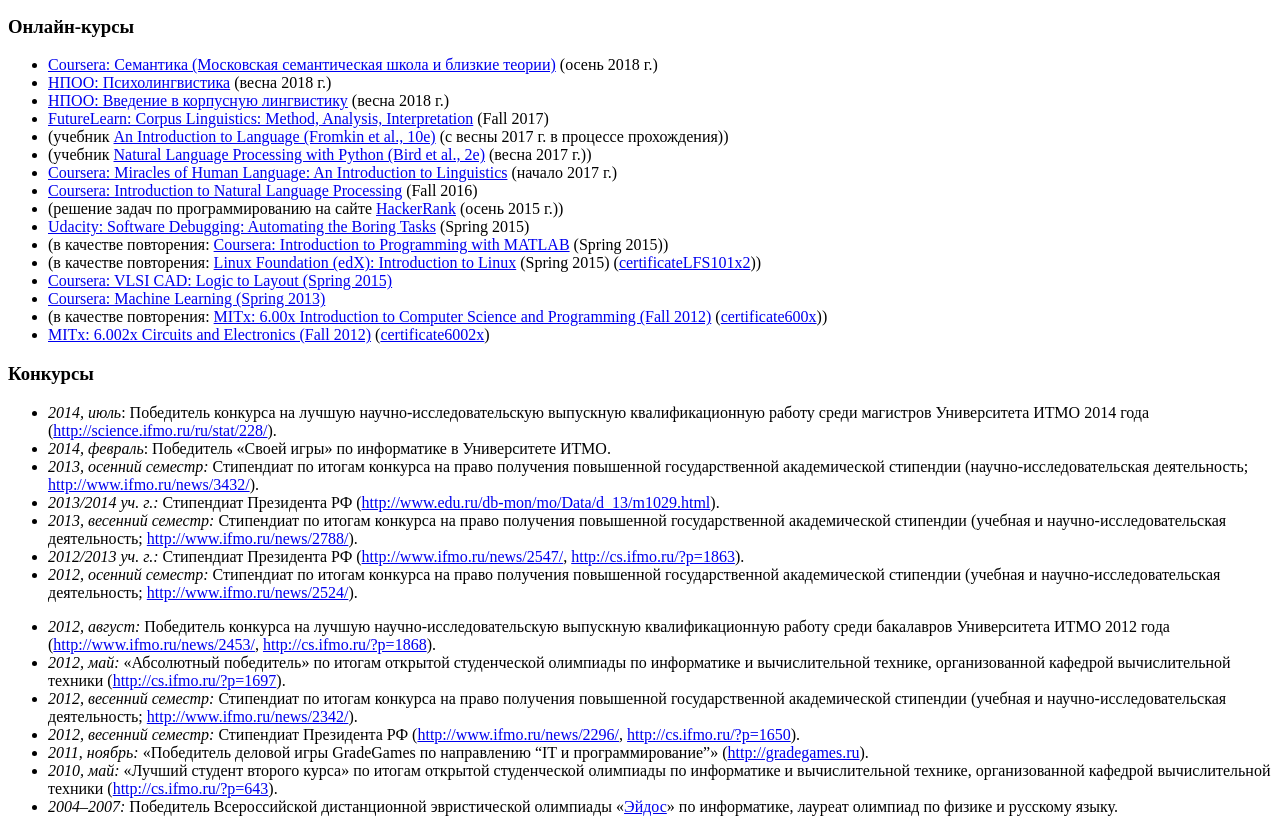
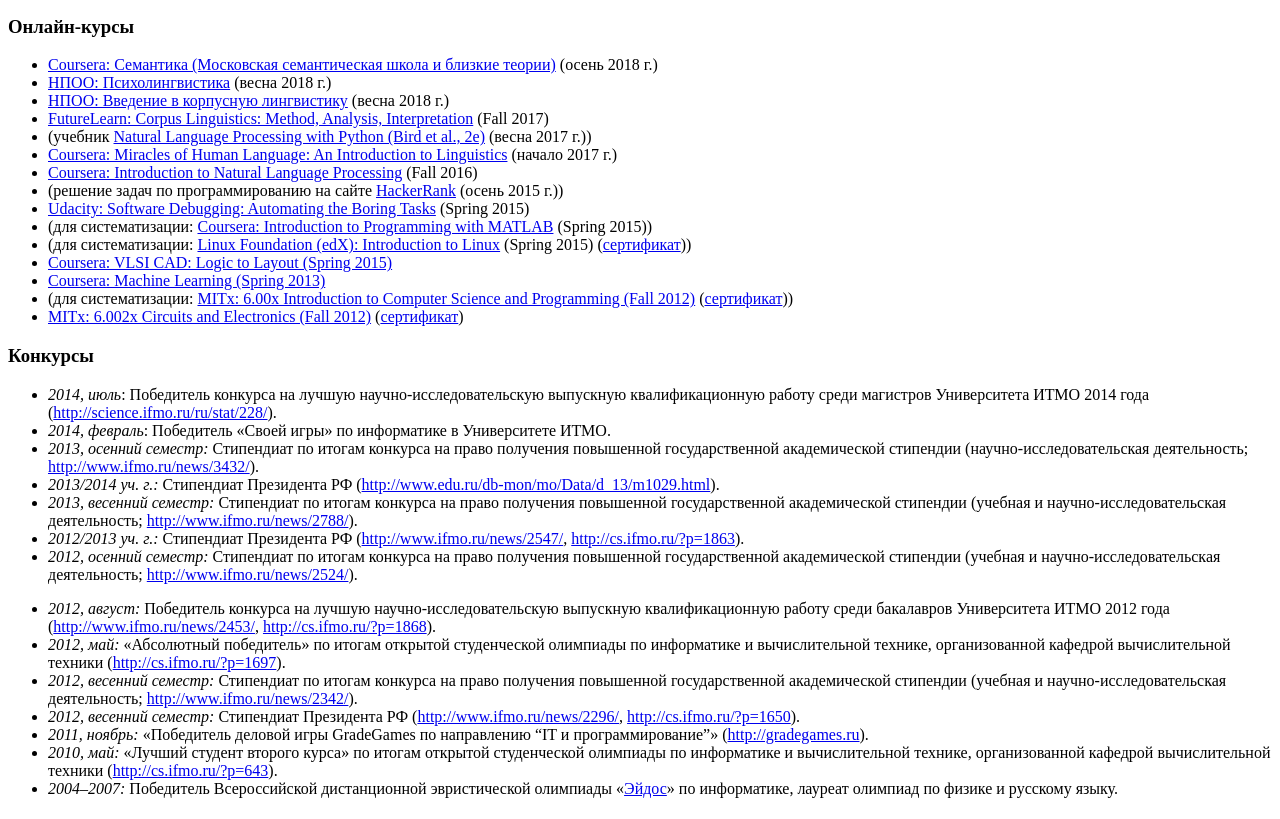
Before and after one commit to kbulygin/kbulygin.github.io, a plain HTML site: page index.html in a window 1280 px wide. Shown: the part 789-1608 px from the top of the page. Drawn offline with Linux system fonts and the light colour scheme.

Commit message:
Add files via upload

```diff
--- a/index.html
+++ b/index.html
@@ -75,18 +75,17 @@
                     <li><a href="https://openedu.ru/course/spbu/PSYLING/">НПОО: Психолингвистика</a> (весна 2018 г.)</li>
                     <li><a href="https://openedu.ru/course/hse/CORPUS/">НПОО: Введение в корпусную лингвистику</a> (весна 2018 г.)</li>
                     <li><a href="https://www.futurelearn.com/courses/corpus-linguistics">FutureLearn: Corpus Linguistics: Method, Analysis, Interpretation</a> (Fall 2017)</li>
-                    <li>(учебник <a href="https://books.google.com/books?id=rM_ntI7923AC">An Introduction to Language (Fromkin et al., 10e)</a> (с весны 2017 г. в процессе прохождения))</li>
                     <li>(учебник <a href="https://www.nltk.org/book/">Natural Language Processing with Python (Bird et al., 2e)</a> (весна 2017 г.))</li>
                     <li><a href="https://www.coursera.org/learn/human-language">Coursera: Miracles of Human Language: An Introduction to Linguistics</a> (начало 2017 г.)</li>
                     <li><a href="https://www.class-central.com/course/coursera-introduction-to-natural-language-processing-3332">Coursera: Introduction to Natural Language Processing</a> (Fall 2016)</li>
                     <li>(решение задач по программированию на сайте <a href="https://www.hackerrank.com/kbulygin">HackerRank</a> (осень 2015 г.))</li>
                     <li><a href="https://www.udacity.com/course/software-debugging--cs259">Udacity: Software Debugging: Automating the Boring Tasks</a> (Spring 2015)</li>
-                    <li>(в качестве повторения: <a href="https://www.coursera.org/course/matlab">Coursera: Introduction to Programming with MATLAB</a> (Spring 2015))</li>
-                    <li>(в качестве повторения: <a href="https://www.edx.org/course/introduction-linux-linuxfoundationx-lfs101x-2">Linux Foundation (edX): Introduction to Linux</a> (Spring 2015) (<a href="https://verify.edx.org/cert/6fc3b6193b524f728396483013ce59e6">certificateLFS101x2</a>))</li>
+                    <li>(для систематизации: <a href="https://www.coursera.org/course/matlab">Coursera: Introduction to Programming with MATLAB</a> (Spring 2015))</li>
+                    <li>(для систематизации: <a href="https://www.edx.org/course/introduction-linux-linuxfoundationx-lfs101x-2">Linux Foundation (edX): Introduction to Linux</a> (Spring 2015) (<a href="https://verify.edx.org/cert/6fc3b6193b524f728396483013ce59e6">сертификат</a>))</li>
                     <li><a href="https://class.coursera.org/vlsicad-003">Coursera: VLSI CAD: Logic to Layout (Spring 2015)</a></li>
                     <li><a href="https://class.coursera.org/ml-003/class/index">Coursera: Machine Learning (Spring 2013)</a></li>
-                    <li>(в качестве повторения: <a href="https://www.edx.org/courses/MITx/6.00x/2012_Fall/info">MITx: 6.00x Introduction to Computer Science and Programming (Fall 2012)</a> (<a href="https://verify.edx.org/downloads/bf4d237dea304668ace179b5dabee85d/Certificate.pdf">certificate600x</a>))</li>
-                    <li><a href="https://www.edx.org/courses/MITx/6.002x/2012_Fall/info">MITx: 6.002x Circuits and Electronics (Fall 2012)</a> (<a href="https://verify.edx.org/downloads/7706d97d8aa14590816c75d335956fa6/Certificate.pdf">certificate6002x</a>)</li>
+                    <li>(для систематизации: <a href="https://www.edx.org/courses/MITx/6.00x/2012_Fall/info">MITx: 6.00x Introduction to Computer Science and Programming (Fall 2012)</a> (<a href="https://verify.edx.org/downloads/bf4d237dea304668ace179b5dabee85d/Certificate.pdf">сертификат</a>))</li>
+                    <li><a href="https://www.edx.org/courses/MITx/6.002x/2012_Fall/info">MITx: 6.002x Circuits and Electronics (Fall 2012)</a> (<a href="https://verify.edx.org/downloads/7706d97d8aa14590816c75d335956fa6/Certificate.pdf">сертификат</a>)</li>
                 </ul>
             </section>
             <section id="id9">
@@ -232,10 +231,10 @@
             <h2>Контакты</h2>
             <ul>
                 <li>Почта: <a href="mailto:kirill.bulygin@gmail.com">kirill.bulygin@gmail.com</a></li>
-                <li>ВК: <a href="https://vk.com/kbulygin">https://vk.com/kbulygin</a></li>
-                <li>Skype: kbulygin</li>
+                <li>ВКонтакте: <a href="https://vk.com/kbulygin">https://vk.com/kbulygin</a></li>
+                <li>Skype: <a href="skype:kbulygin?chat">kbulygin</a></li>
             </ul>
-            <p><em>Последнее изменение страницы:</em> 2019-10-10 12:24 (UTC+5).</p>
+            <p><em>Последнее изменение страницы:</em> 2019-10-10 13:32 (UTC+5).</p>
         <!-- Start of StatCounter Code for Default Guide -->
 <script type="text/javascript">
 var sc_project=10687276;
```
